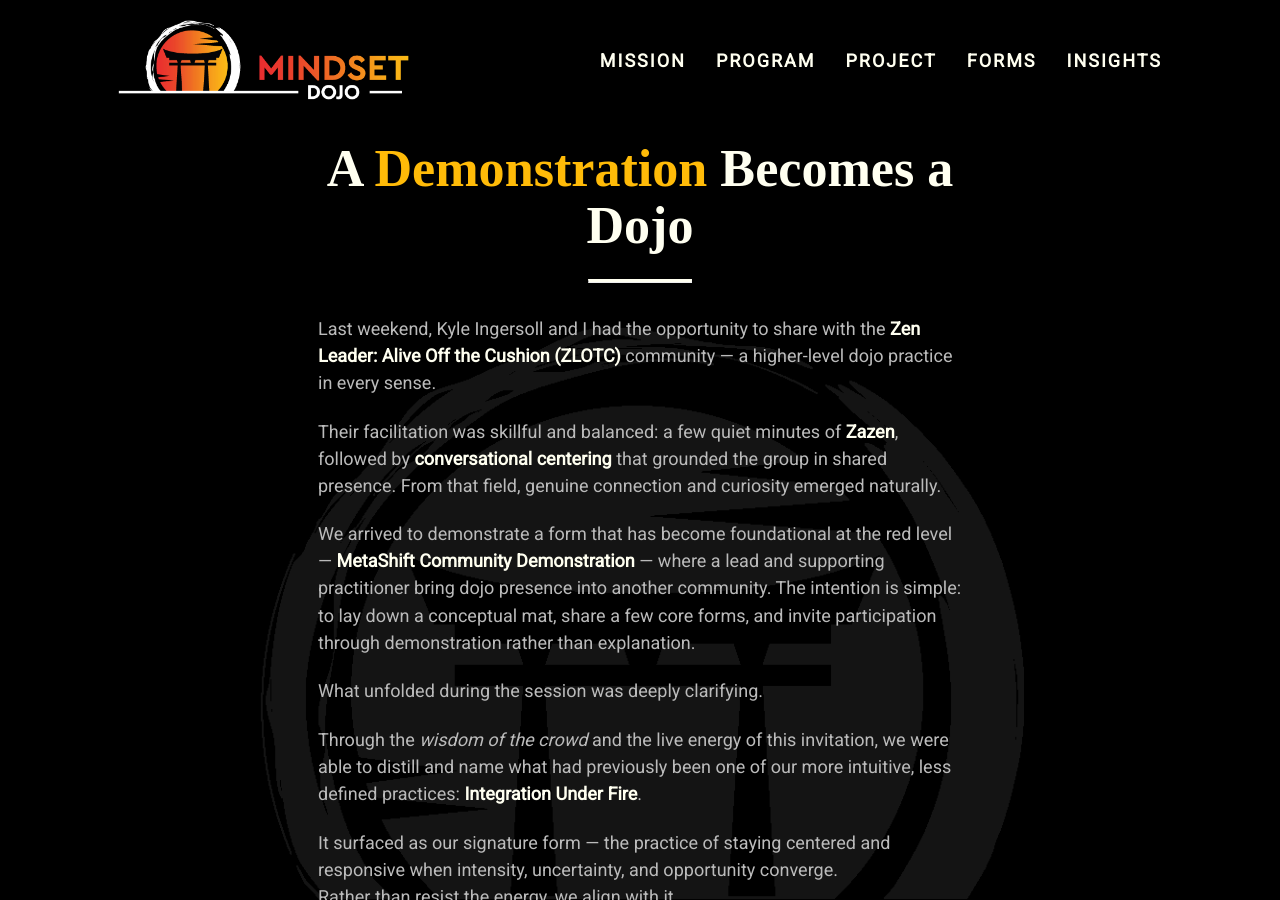
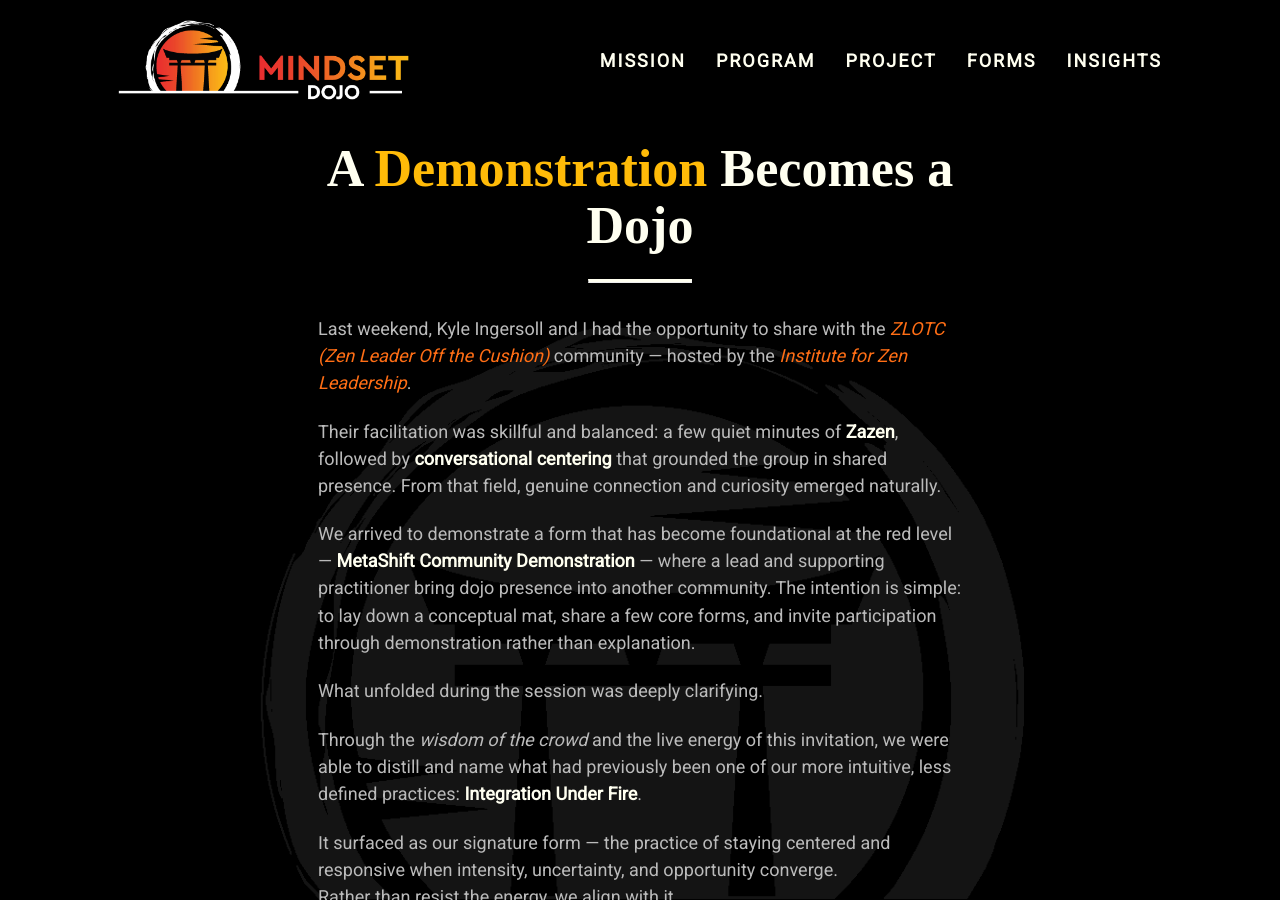
Before and after one commit to mindset-dojo/mindset-dojo.github.io, a Jekyll site: the page built from _insights/2025-10-23-demonstration-becomes-dojo.md, in a window 1280 px wide and 900 px high. Built offline with Jekyll 4.4.1, drawn with Linux system fonts in a browser that asks for light colours; some web fonts are replaced.

Commit message:
feat: proper linkage to IZL for gratitude bow

```diff
--- a/_insights/2025-10-23-demonstration-becomes-dojo.md
+++ b/_insights/2025-10-23-demonstration-becomes-dojo.md
@@ -18,7 +18,7 @@
 excerpt: "A reflection on our recent MetaShift Community Demonstration with Zen Leader — Off the Cushion, where the wisdom of the crowd helped clarify our signature form: Integration Under Fire."
 ---
 
-Last weekend, Kyle Ingersoll and I had the opportunity to share with the **Zen Leader: Alive Off the Cushion (ZLOTC)** community — a higher-level dojo practice in every sense.
+Last weekend, Kyle Ingersoll and I had the opportunity to share with the [ZLOTC (Zen Leader Off the Cushion)](https://zenleader.global/zlotc-registration) community — hosted by the [Institute for Zen Leadership](https://zenleader.global/).
 
 Their facilitation was skillful and balanced: a few quiet minutes of **Zazen**, followed by **conversational centering** that grounded the group in shared presence. From that field, genuine connection and curiosity emerged naturally.
 
```
